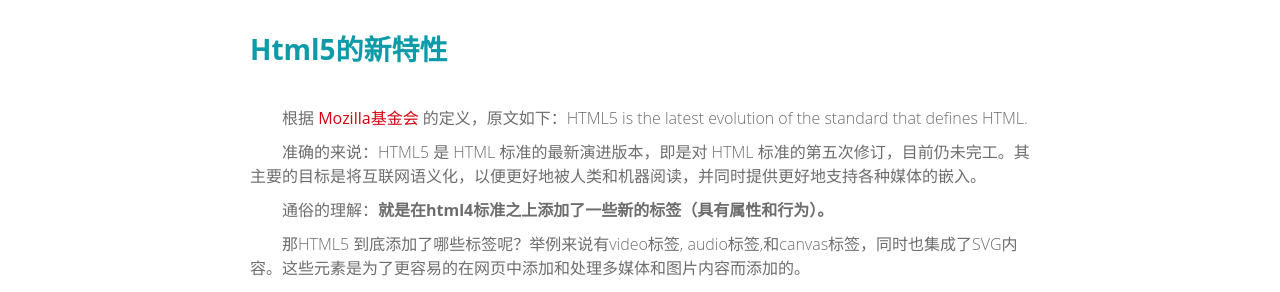
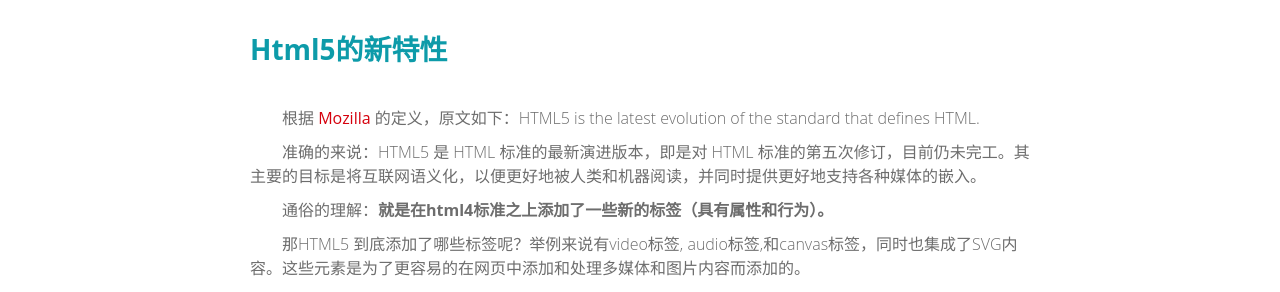
Before and after one commit to yubiaobin/yubiaobin.github.io, a Jekyll site: the page built from _posts/2014-09-09-html5-defined.html, in a window 1280 px wide and 900 px high. Shown: the part 292-584 px from the top of the window. Built offline with Jekyll 4.4.1, drawn with Linux system fonts in a browser that asks for light colours; comment, search, counter and statistics services are not loaded.

```diff
--- a/_posts/2014-09-09-html5-defined.html
+++ b/_posts/2014-09-09-html5-defined.html
@@ -11,7 +11,7 @@ title : Html5的新特性
 
 
 
-<p>根据 <a href="https://developer.mozilla.org/en-US/docs/Web/Guide/HTML/HTML5" target="_blank">Mozilla基金会</a>	的定义，原文如下：HTML5 is the latest evolution of the standard that defines HTML.</p>
+<p>根据 <a href="https://developer.mozilla.org/en-US/docs/Web/Guide/HTML/HTML5" target="_blank">Mozilla</a>	的定义，原文如下：HTML5 is the latest evolution of the standard that defines HTML.</p>
 <p>准确的来说：HTML5 是 HTML 标准的最新演进版本，即是对 HTML 标准的第五次修订，目前仍未完工。其主要的目标是将互联网语义化，以便更好地被人类和机器阅读，并同时提供更好地支持各种媒体的嵌入。</p>
 
 <p>通俗的理解：<strong>就是在html4标准之上添加了一些新的标签（具有属性和行为）。</strong></p>
@@ -412,4 +412,4 @@ Your browser does not support the video tag.
 
 
 
-<p class="pege_tail">参考<a href="https://developer.mozilla.org/zh-CN/docs/Web/Guide/HTML/HTML5" target="_blank">Mozilla基金会</a></p>
+<p class="pege_tail">参考<a href="https://developer.mozilla.org/zh-CN/docs/Web/Guide/HTML/HTML5" target="_blank">Mozilla</a></p>
```
Also changed, not shown: _posts/2014-05-26-git-command-line-refer.html (deleted, +0 -17 lines).
